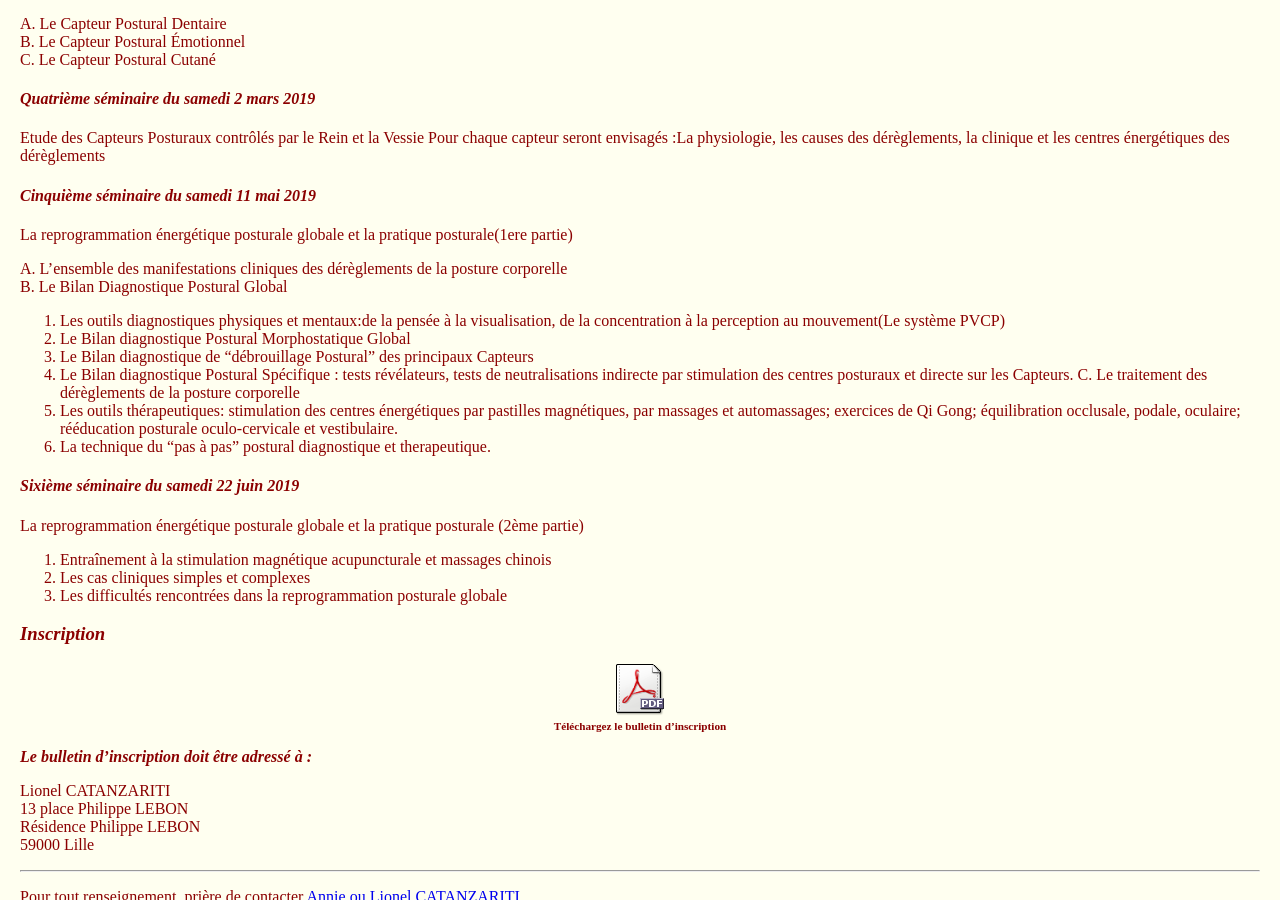
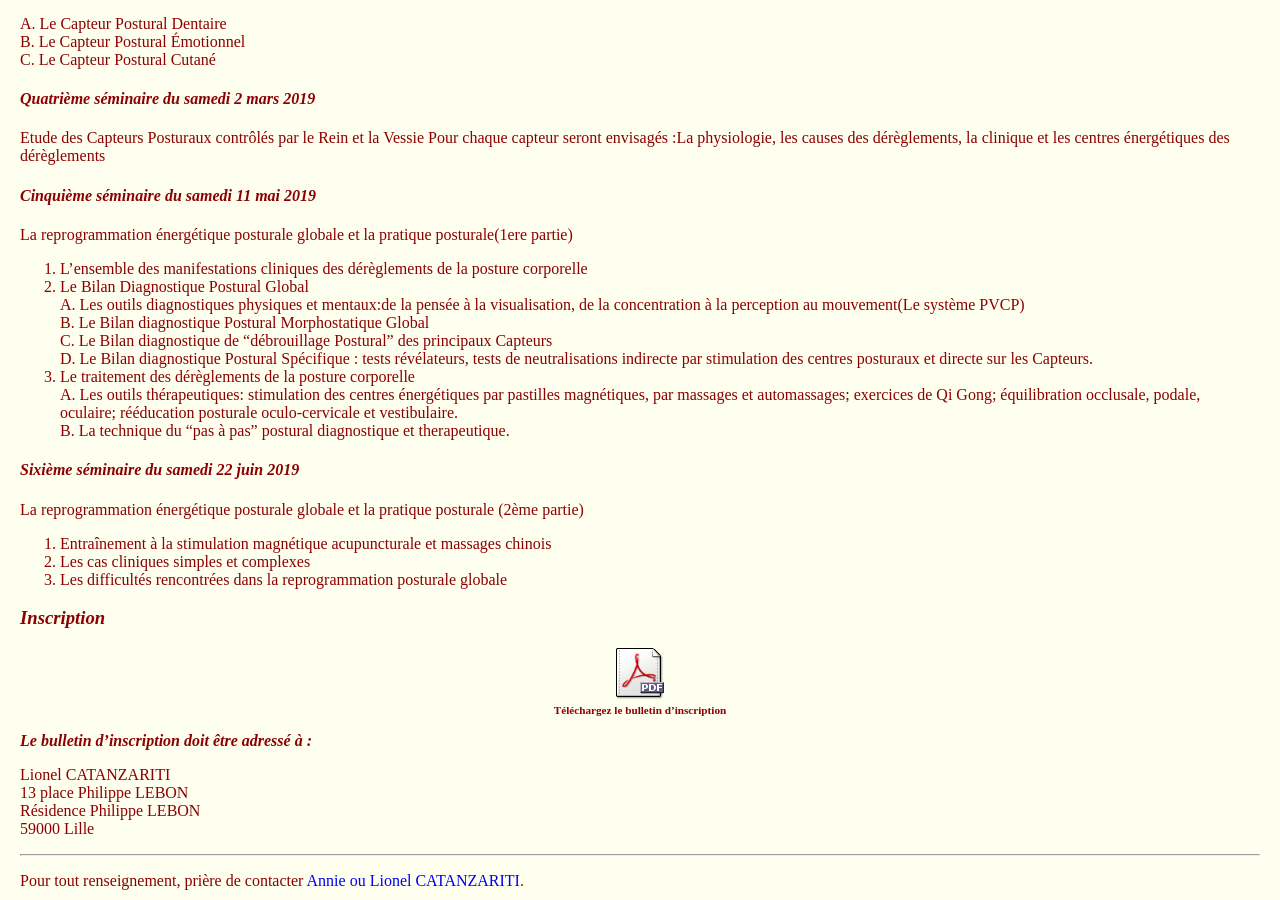
Before and after one commit to qi-energetique/qi-energetique.github.io, a Jekyll site: the page built from posturologie_clinique.md, in a window 1280 px wide and 900 px high, scrolled down 1776 px. Built offline with Jekyll 4.4.1, drawn with Linux system fonts in a browser that asks for light colours; part of the change alters nothing that is shown; some of the changed text lies outside the part shown.

```diff
--- a/posturologie_clinique.md
+++ b/posturologie_clinique.md
@@ -36,7 +36,7 @@ ____
 
 ### *Programme* ###
 
-**L’enseignement se déroulera le samedi de 9h30 à 13h et de 14h30 à 18h30,en six séminaires**
+**L’enseignement se déroulera le samedi de 9h30 à 13h et de 14h30 à 18h30, en six séminaires**
 
 #### *Premier séminaire du samedi 17 novembre 2018* ####
 
@@ -93,16 +93,15 @@ Pour chaque capteur seront envisagés :La physiologie, les causes des dérèglem
 
 La reprogrammation énergétique posturale globale et la pratique posturale(1ere partie)
 
-A. L’ensemble des manifestations cliniques des dérèglements de la posture corporelle
-B. Le Bilan Diagnostique Postural Global
-1. Les outils diagnostiques physiques et mentaux:de la pensée à la visualisation, de la
-concentration à la perception au mouvement(Le système PVCP)
-2. Le Bilan diagnostique Postural Morphostatique Global
-3. Le Bilan diagnostique de "débrouillage Postural" des principaux Capteurs
-4. Le Bilan diagnostique Postural Spécifique : tests révélateurs, tests de neutralisations indirecte par stimulation des centres posturaux et directe sur les Capteurs.
-C. Le traitement des dérèglements de la posture corporelle
-1. Les outils thérapeutiques: stimulation des centres énergétiques par pastilles magnétiques, par massages et automassages; exercices de Qi Gong; équilibration occlusale, podale, oculaire; rééducation posturale oculo-cervicale et vestibulaire.
-2. La technique du "pas à pas" postural diagnostique et therapeutique.
+1. L’ensemble des manifestations cliniques des dérèglements de la posture corporelle
+2. Le Bilan Diagnostique Postural Global
+A. Les outils diagnostiques physiques et mentaux:de la pensée à la visualisation, de la concentration à la perception au mouvement(Le système PVCP)
+B. Le Bilan diagnostique Postural Morphostatique Global
+C. Le Bilan diagnostique de "débrouillage Postural" des principaux Capteurs
+D. Le Bilan diagnostique Postural Spécifique : tests révélateurs, tests de neutralisations indirecte par stimulation des centres posturaux et directe sur les Capteurs.
+3. Le traitement des dérèglements de la posture corporelle
+A. Les outils thérapeutiques: stimulation des centres énergétiques par pastilles magnétiques, par massages et automassages; exercices de Qi Gong; équilibration occlusale, podale, oculaire; rééducation posturale oculo-cervicale et vestibulaire.
+B. La technique du "pas à pas" postural diagnostique et therapeutique.
 
 #### *Sixième séminaire du samedi 22 juin 2019* ####
 
```
